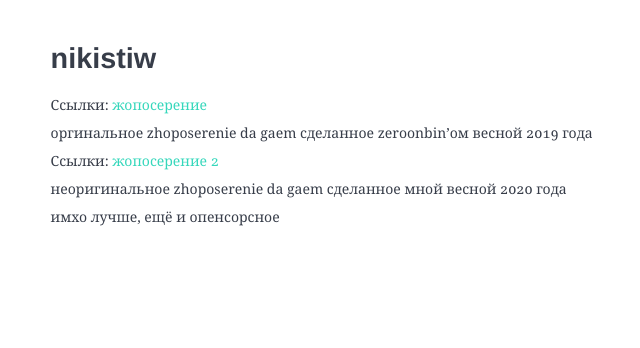
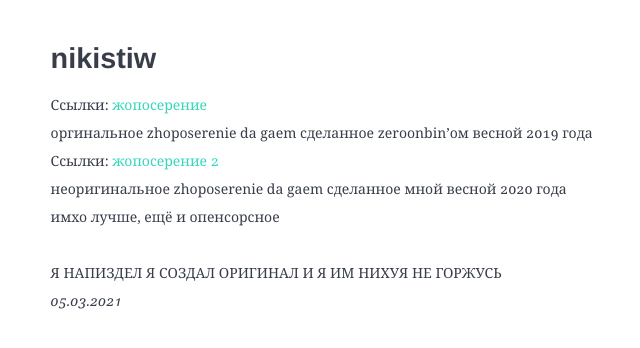
Before and after one commit to nikistiw/nikistiw.github.io, a plain HTML site: page index.html in a window 1280 px wide. Shown: the whole page, without its empty margins (103-743 px from the left). Drawn offline with nearby package versions, Linux system fonts and the light colour scheme.

Commit message:
Update index.html

```diff
--- a/index.html
+++ b/index.html
@@ -5,4 +5,5 @@
 Ссылки: <a href="/zhoposerenie-2/">жопосерение 2</a><br>
 неоригинальное zhoposerenie da gaem сделанное мной весной 2020 года<br>
 имхо лучше, ещё и опенсорсное</p>
+<p>Я НАПИЗДЕЛ Я СОЗДАЛ ОРИГИНАЛ И Я ИМ НИХУЯ НЕ ГОРЖУСЬ<br><i>05.03.2021</i></p>
 </body></html>
```
